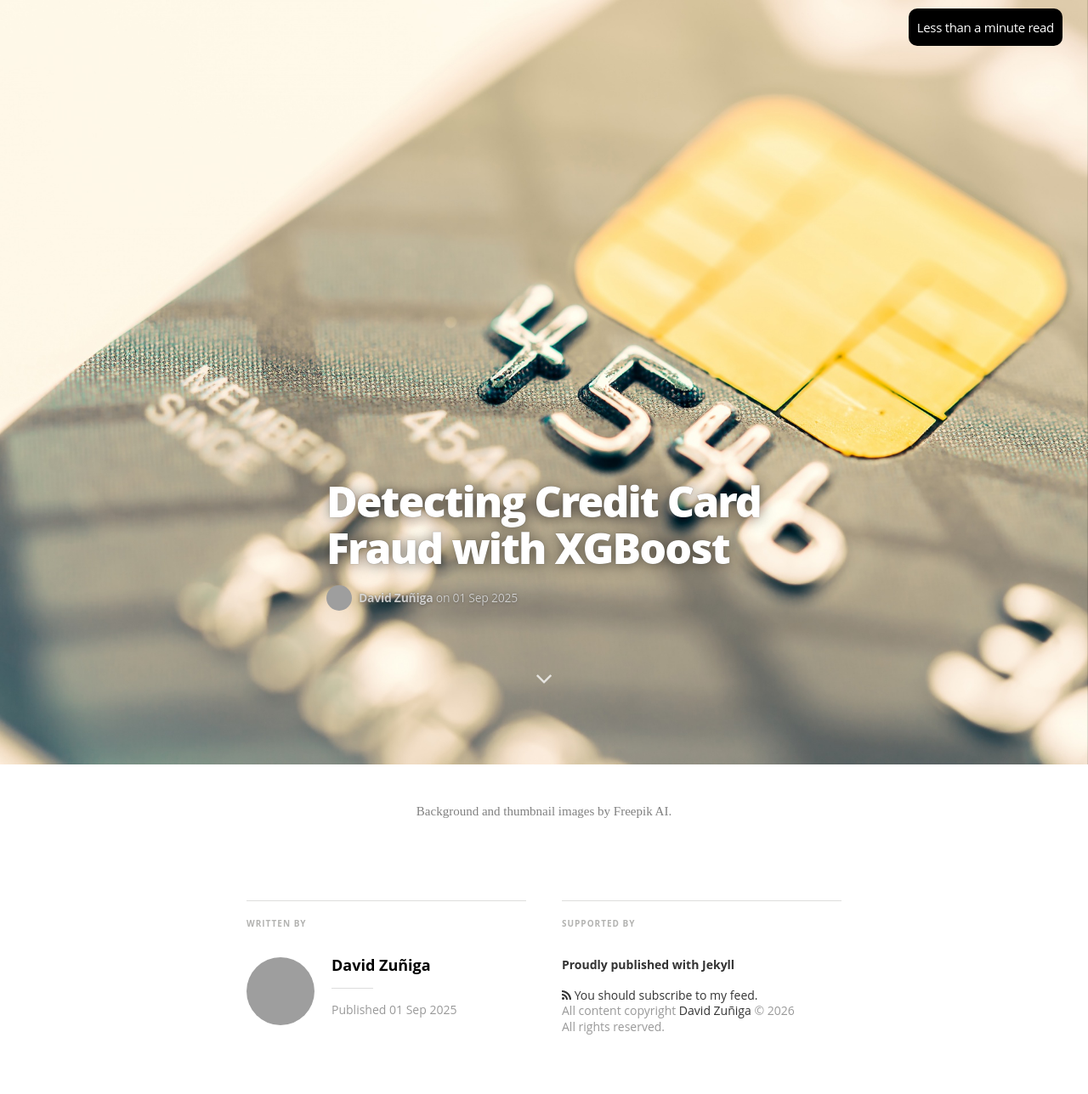
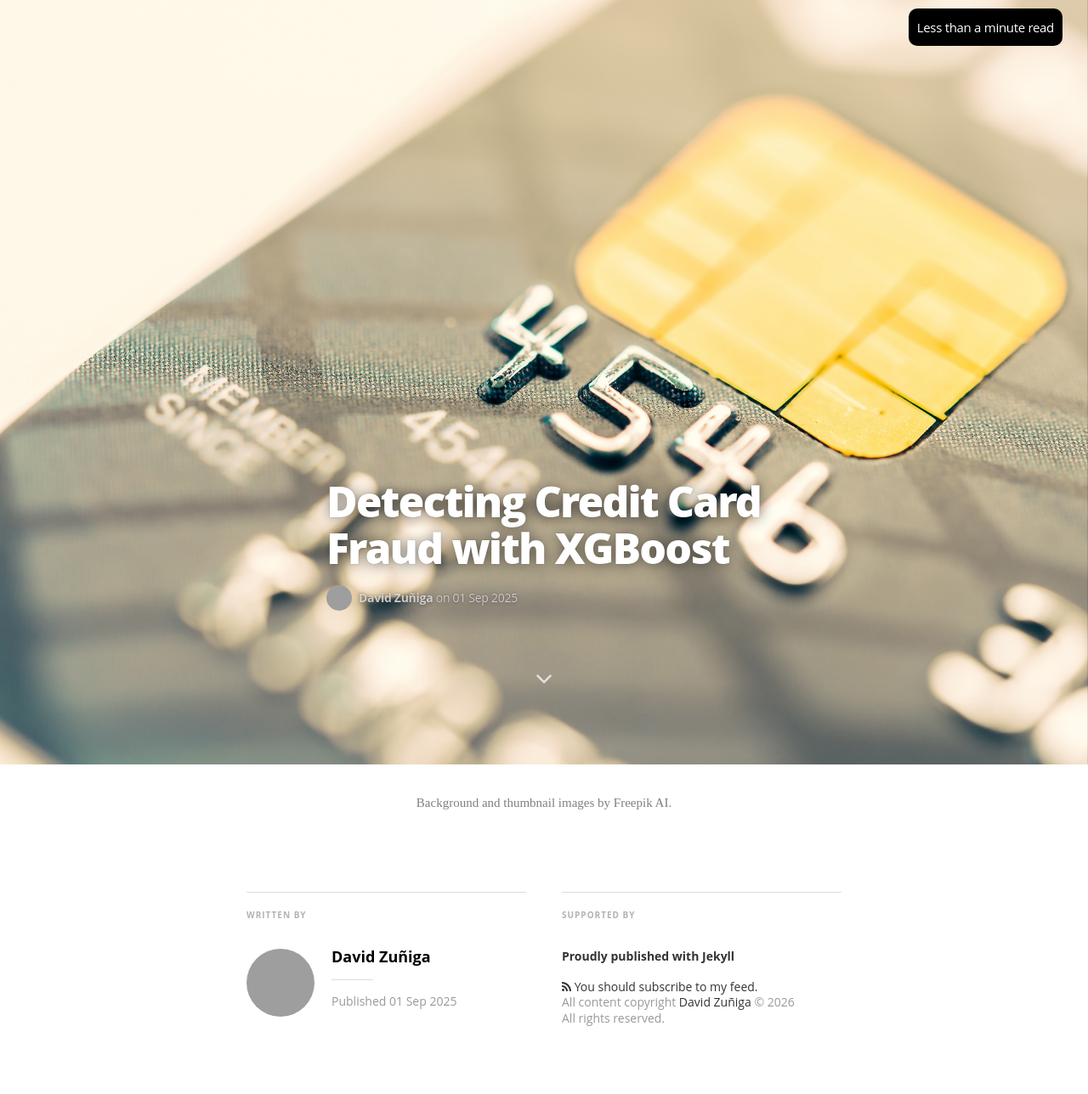
Before and after one commit to jdzuniga/jdzuniga.github.io, a Jekyll site: the page built from _posts/2025-11-19-credit-card-fraud.md, in a window 1280 px wide. Shown: the top 1288 px of the page at 85% size. Built offline with Jekyll 4.4.1, drawn with Linux system fonts in a browser that asks for light colours; nearby versions of some CDN libraries; some web fonts are replaced; grey boxes are pictures that could not be loaded.

Commit message:
updated: deisgn

```diff
--- a/_layouts/post.html
+++ b/_layouts/post.html
@@ -22,7 +22,6 @@
               <h4 class="author-name" itemprop="author" itemscope itemtype="http://schema.org/Person">{{ site.author }}</h4>
               on
               <time datetime="{{ page.date | date: "%F %R" }}">{{ page.date | date_to_string }}</time>
-              <!-- , tagged on {{#foreach tags}}<span class="post-tag-{{slug}}">{{#if @first}}{{else}}, {{/if}}<a href="/tag/{{slug}}">{{name}}</a></span>{{/foreach}} -->
             </div>
             <div style="text-align:center">
               <a href="#topofpage" class="topofpage"><i class="fa fa-angle-down"></i></a>
@@ -38,7 +37,6 @@
               <h4 class="author-name" itemprop="author" itemscope itemtype="http://schema.org/Person">{{ page.author }}</h4>
               on
               <time datetime="{{ page.date | date_to_xmlschema }}">{{ page.date | date_to_string }}</time>
-              <!-- , tagged on {{#foreach tags}}<span class="post-tag-{{slug}}">{{#if @first}}{{else}}, {{/if}}<a href="/tag/{{slug}}">{{name}}</a></span>{{/foreach}} -->
             </div>
           </div>
         </div>
@@ -76,14 +74,14 @@
               <p class="published">Published <time datetime="{{ page.date | date: "%F %R" }}">{{ page.date | date_to_string }}</time></p>
             </section>
           </div>
-          {{/post}}
+
           <div class="isRight">
             <h5 class="index-headline featured"><span>Supported by</span></h5>
             <footer class="site-footer">
               <section class="poweredby">Proudly published with <a href="http://jekyllrb.com"> Jekyll</a></section>
               <a class="subscribe" href="{{ "/feed.xml" | prepend: site.baseurl }}"> <span class="tooltip"> <i class="fa fa-rss"></i> You should subscribe to my feed.</span></a>
               <div class="inner">
-                <section class="copyright">All content copyright <a href="{{@blog.url}}/">{{site.author}}</a> &copy; {{ site.time | date: '%Y' }}<br>All rights reserved.</section>
+                <section class="copyright">All content copyright <a href="{{ site.url }}{{ site.baseurl }}/">{{ site.author }}</a> &copy; {{ site.time | date: '%Y' }}<br>All rights reserved.</section>
               </div>
             </footer>
           </div>
--- a/css/main.sass
+++ b/css/main.sass
@@ -153,7 +153,7 @@ body
         margin: 0 0 0 0
         font-size: 18px
 
-    padding: 40px 0
+    padding: 30px 0
     border-bottom: 1px solid #f2f2f0
     &:last-child
       border-bottom: 0px
```
Also changed, not shown: other parts of _layouts/post.html (+1 -2 lines), index.html (+1 -7 lines).
